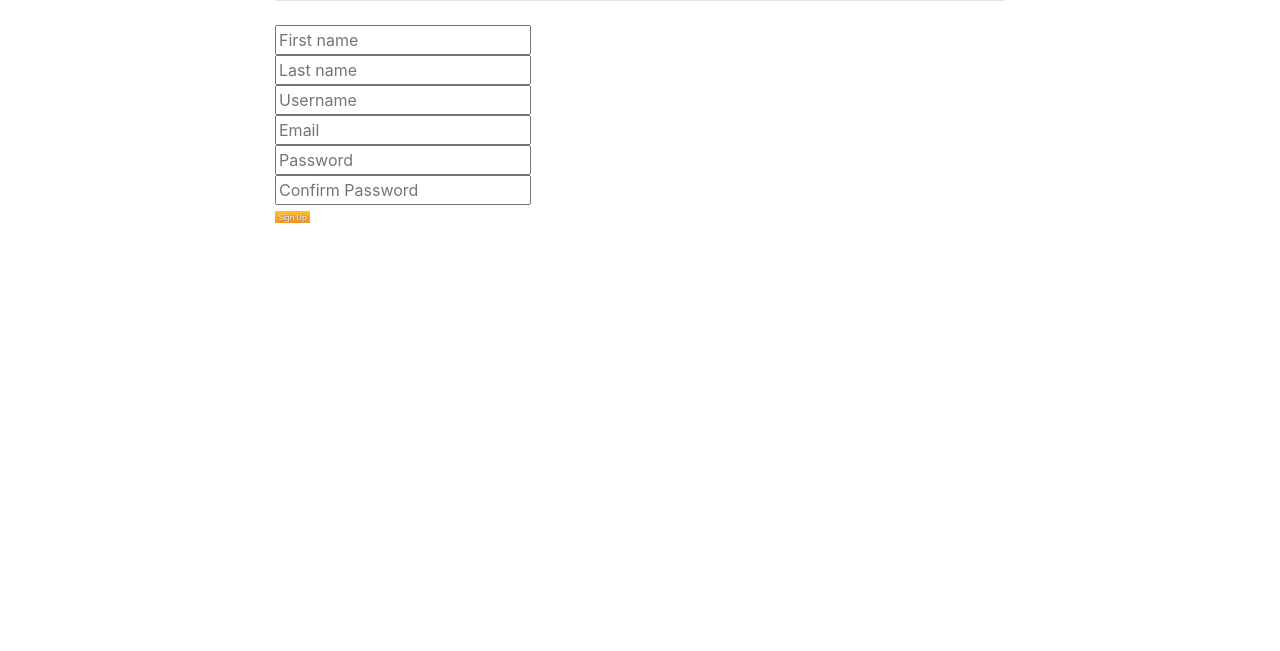
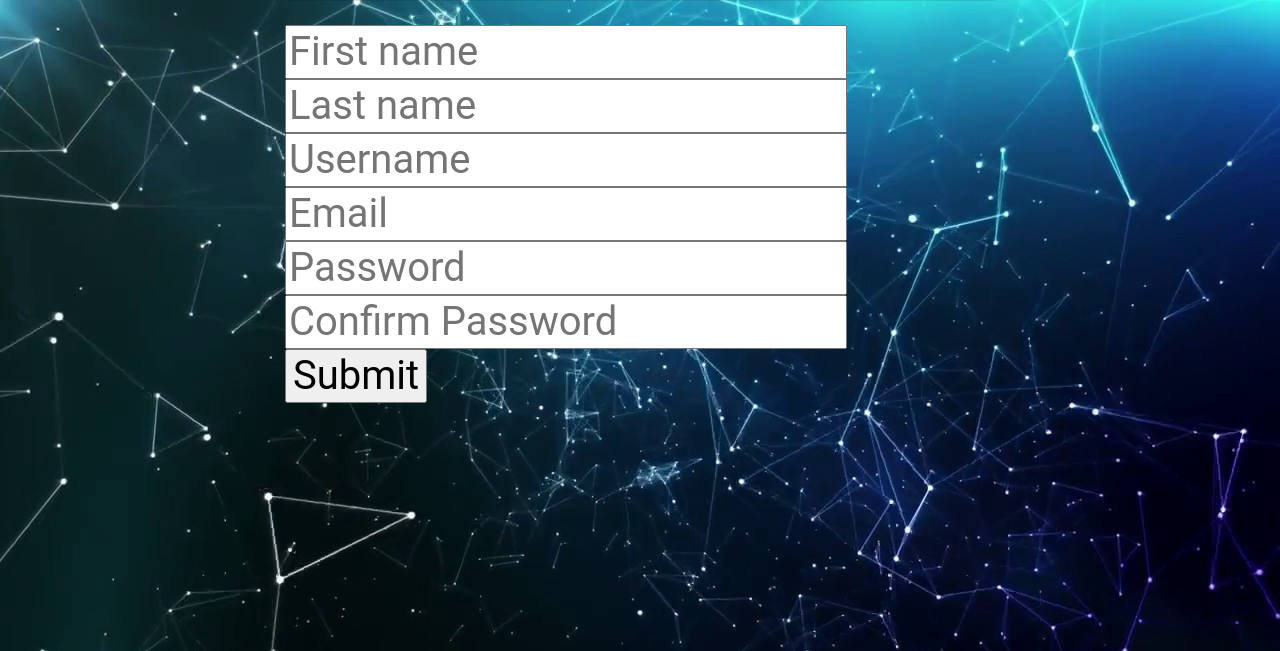
Before and after one commit to Lunarequest/login, a Django app: page /register in a window 1280 px wide. Shown: the top 651 px of the page. Run offline with Django 3.2, Linux system fonts and the light colour scheme; some libraries are stand-ins or nearby versions; some web fonts are replaced.

Commit message:
added backgourd images

```diff
--- a/login/authentication_page/static/css/main.css
+++ b/login/authentication_page/static/css/main.css
@@ -3,9 +3,16 @@
   }
 
  h1 a, {
-    color:red;
-    font-family: 'Lobster';
+    color:red
+    font-family:'Lobster'
 }
 h1 a {
   animation-delay: 2s;
 }
+body {
+
+    background-image; url("static/images/palceholder.jpg")
+      background-repeat;no-repeat
+     background-size;cover
+
+}
--- a/login/authentication_page/templates/register.html
+++ b/login/authentication_page/templates/register.html
@@ -4,14 +4,40 @@
     <meta http-equiv='X-UA-Compatible' content='IE=edge'>
     <title>registration</title>
     <meta name="viewport" content="width=device-width, initial-scale=1">
-    <link rel="stylesheet" href="static/css/bootstrap.min.css">
-    <script src="static/js/bootstrap.min.js" ></script>
+    <link rel="stylesheet" href="static/css/font.css">
+    <!-- Bootstrap -->
+    <link href="static/css/bootstrap.css" rel="stylesheet">
+    <!-- Material Design for Bootstrap -->
+    <link href="static/css/mdb.css" rel="stylesheet">
+    <link rel="stylesheet" href="static/css/main.css">
 </head>
+<style>
+     body{
+          background-image: url("static/images/download.jpg");
+            background-repeat:no-repeat;
+           background-size:cover;
+        }
+</style>
+<title>registration</title>
+<div>
+    <!-- jQuery -->
+    <script src="static/js/jquery.js"></script>
+
+    <!-- Popper.js -->
+    <script src="static/js/popper.js"></script>
+
+    <!-- Bootstrap -->
+    <script src="static/js/bootstrap.js"></script>
+
+    <!-- Material Design for Bootstrap -->
+    <script src='static/js/mdb.js'></script>
+ </div>
 <body>
     <div class="container">
-         <div class="row justify-content-center">
+         <div class="flex-center flex-column">
             <div class="col-8">
                     <hr class="mt-0 mb-4">
+                    <h1>
                         <form action="register" method="POST">
                             {% csrf_token %}
                             <input type="text" name="first_name" placeholder="First name"><br>
@@ -20,9 +46,10 @@
                             <input type="email" name="email" placeholder="Email"><br>
                             <input type="password" name="password1" placeholder="Password"><br>
                             <input type="password" name="password2" placeholder="Confirm Password"><br>
-                            <input type="image" src = 'static/images/signup.jpeg' alt="submit" >
+                            <input type="submit" >
                         </form>
-
+                    </h1>
+            </div>
         </div>
     </div>
 </body>
```
Also changed, not shown: login/authentication_page/templates/login.html (+7 -2 lines), login/authentication_page/templates/success.html (+8 -2 lines), login/authentication_page/static/images/download.jpg (added), login/authentication_page/static/images/signup.jpeg (deleted), login/db.sqlite3.
